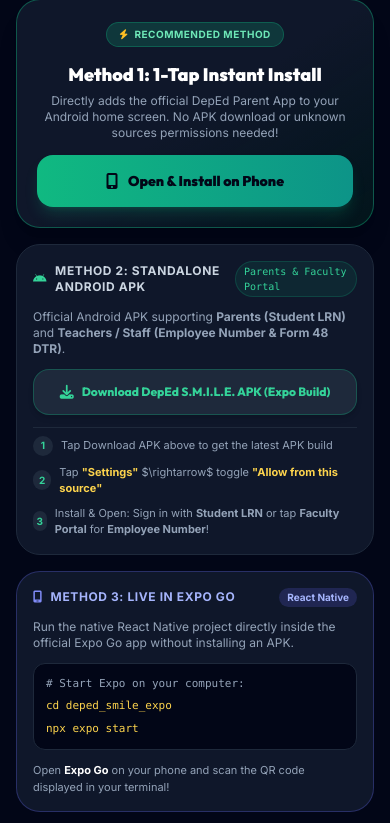
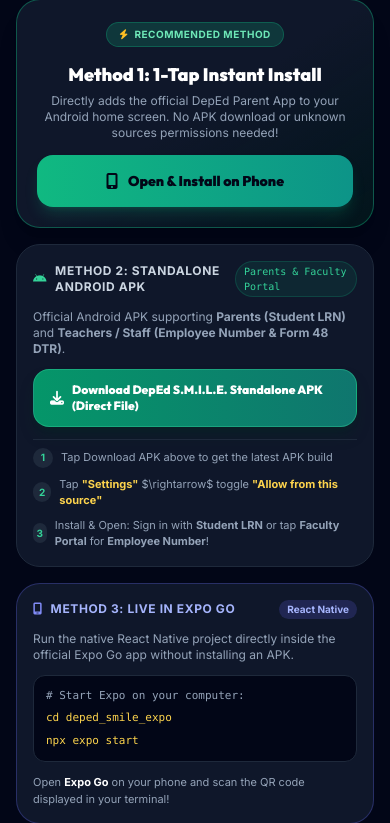
Before and after one commit to jovenneljed-epic/deped-smile, a Flask app: page /apk in a window 390 px wide. Shown: the part 410-1233 px from the top of the page. Run offline with Flask 3, Linux system fonts and the light colour scheme; some libraries are stand-ins or nearby versions.

Commit message:
feat(mobile): direct APK download link for Parent & Faculty Standalone Android App

```diff
--- a/templates/parent/download_apk.html
+++ b/templates/parent/download_apk.html
@@ -101,9 +101,9 @@
         </div>
         <p class="text-xs text-slate-400">Official Android APK supporting <strong>Parents (Student LRN)</strong> and <strong>Teachers / Staff (Employee Number & Form 48 DTR)</strong>.</p>
 
-        <a href="https://expo.dev/accounts/kezjed201610/projects/deped-smile-parent/builds/54f9ca85-b827-472e-bd2b-23171185de12" target="_blank" rel="noopener noreferrer" class="w-full py-3 px-4 rounded-2xl bg-slate-800 hover:bg-slate-700 text-emerald-400 font-heading font-extrabold text-xs border border-emerald-500/30 flex items-center justify-center gap-2 transition active:scale-95 shadow-md">
+        <a href="https://expo.dev/artifacts/eas/fSu32mBrv6laxfFaIp3TAjqTy2xHzhzXfHNSg1J3qE8.apk" class="w-full py-3 px-4 rounded-2xl bg-gradient-to-r from-emerald-600 to-teal-700 hover:from-emerald-500 hover:to-teal-600 text-white font-heading font-black text-xs border border-emerald-400/40 flex items-center justify-center gap-2 transition active:scale-95 shadow-lg shadow-emerald-950/40">
           <i class="fa-solid fa-download text-sm"></i>
-          <span>Download DepEd S.M.I.L.E. APK (Expo Build)</span>
+          <span>Download DepEd S.M.I.L.E. Standalone APK (Direct File)</span>
         </a>
 
         <!-- 3 Step APK Guidance -->
```
